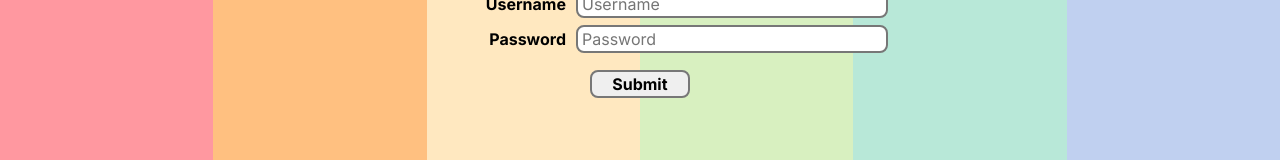
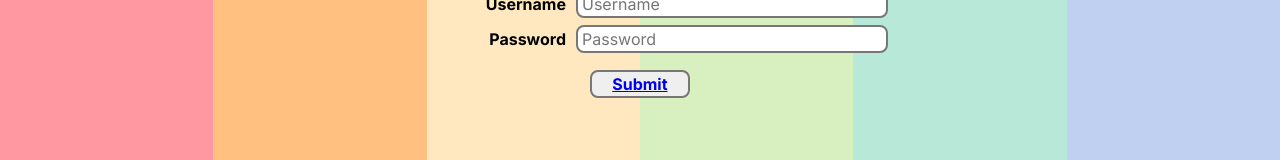
Before and after one commit to bliutech/qwerty, a React (Create React App) app in the folder frontend/: page /login in a window 1280 px wide. Shown: the part 436-596 px from the top of the page. Built offline with nearby package versions, Linux system fonts and the light colour scheme.

Commit message:
fixed button redirects, & config.js

```diff
--- a/frontend/src/components/Forms.js
+++ b/frontend/src/components/Forms.js
@@ -2,6 +2,7 @@ import { useForm } from 'react-hook-form';
 import db from '../config';
 import { useState } from 'react';
 import { ref, set, get, child } from "firebase/database";
+import {Link} from "react-router-dom";
 const pronouns = [
   { value: 'he/him', text: 'he/him' },
   { value: 'he/they', text: 'he/they' },
@@ -16,6 +17,7 @@ const pronouns = [
 
 function Forms() {
   const { register, handleSubmit, watch } = useForm();
+  let [boolCheck, setBoolCheck] = useState(false);
 
   const onSubmit = data => {
     update(data.classes);
@@ -39,12 +41,16 @@ let [blurb, setBlurb] = useState('');
     let db_snapshot = await get(child(ref(db), 'users/'));
       db_snapshot.forEach(code_snap =>{
         if(code_snap.key === user){
-          alert('Username taken!');
+          //alert('Username taken!');
           boolCheckUser = true;
           return;
         }
       });
-    if(boolCheckUser) return;
+    if(boolCheckUser){
+      alert('Username take!');
+      return;
+    }
+    setBoolCheck(true);
     let finalPronoun = pronounsV === 'other' ? otherPronoun : pronounsV
     set(child(ref(db), 'users/' + user), {
       name: name,
@@ -176,7 +182,7 @@ let [blurb, setBlurb] = useState('');
         <button type='submit'
           onClick={handleSubmit}
         >
-          Submit
+          <Link to={boolCheck ? '/results' : '/register'}>Submit</Link>
         </button>
       </form>
     </div>
--- a/frontend/src/components/LoginMod.js
+++ b/frontend/src/components/LoginMod.js
@@ -1,8 +1,10 @@
 import db from '../config';
 import { useState } from 'react';
 import { ref, set, get, child } from "firebase/database";
+import {Link} from "react-router-dom";
 function LoginMod() {
   let results = [];
+  let [boolCheck, setBoolCheck] = useState(false);
 
   async function login(){
     let db_snapshot = await get(child(ref(db), 'users/'));
@@ -10,15 +12,14 @@ function LoginMod() {
     db_snapshot.forEach(code_snap => {
       console.log(code_snap.key);
       if (code_snap.key === user && code_snap.val().password === pass) {
-        alert('logged in!');
         boolCheckUser = true;
         getUser();
+        setBoolCheck(true);
         return;
       }
     });
-    if(boolCheckUser) return;
-    alert('Invalid credentials!');
-  }
+    if(!boolCheckUser) alert('Invalid credentials :/');
+    }
 
   async function getUser() {
     let dbSnapshot = await get(child(ref(db), '/users'));
@@ -67,9 +68,14 @@ return (
         /></div></div>
       <br />
       <button type='submit'
-          onClick={() => {login();}}
+          onClick={() => {
+            (async () => {
+              await login();
+            })();
+
+          }}
         >
-          Submit
+          <Link to={boolCheck ? '/results' : '/login'}>Submit</Link>
         </button>
   </div>
 );
--- a/frontend/src/config.js
+++ b/frontend/src/config.js
@@ -1,16 +1,14 @@
 import { initializeApp } from "firebase/app";
 import { getDatabase } from "firebase/database";
 const db = initializeApp({
-  apiKey: "AIzaSyAZpxYMmrt52ewsblpgdBuYfswUx6wWHqQ",
-  authDomain: "qwerty-f9aa1.firebaseapp.com",
-  databaseURL: "https://qwerty-f9aa1-default-rtdb.firebaseio.com",
-  projectId: "qwerty-f9aa1",
-  storageBucket: "qwerty-f9aa1.appspot.com",
-  messagingSenderId: "38457080982",
-  appId: "1:38457080982:web:cbfbc0ec2e85ed3fc656b7",
-  measurementId: "G-Y6Q04Q0MS5"
+  apiKey: "AIzaSyBp-1e1K4mJmKDrbIpvqupmbBs2EsG0llM",
+  authDomain: "qwerty-2-f6dcb.firebaseapp.com",
+  databaseURL: "https://qwerty-2-f6dcb-default-rtdb.firebaseio.com/",
+  projectId: "qwerty-2-f6dcb",
+  storageBucket: "qwerty-2-f6dcb.appspot.com",
+  messagingSenderId: "504425589866",
+  appId: "1:504425589866:web:d358a470d7d36e731fae13"
 });
-
 
 
 const database = getDatabase()
```
